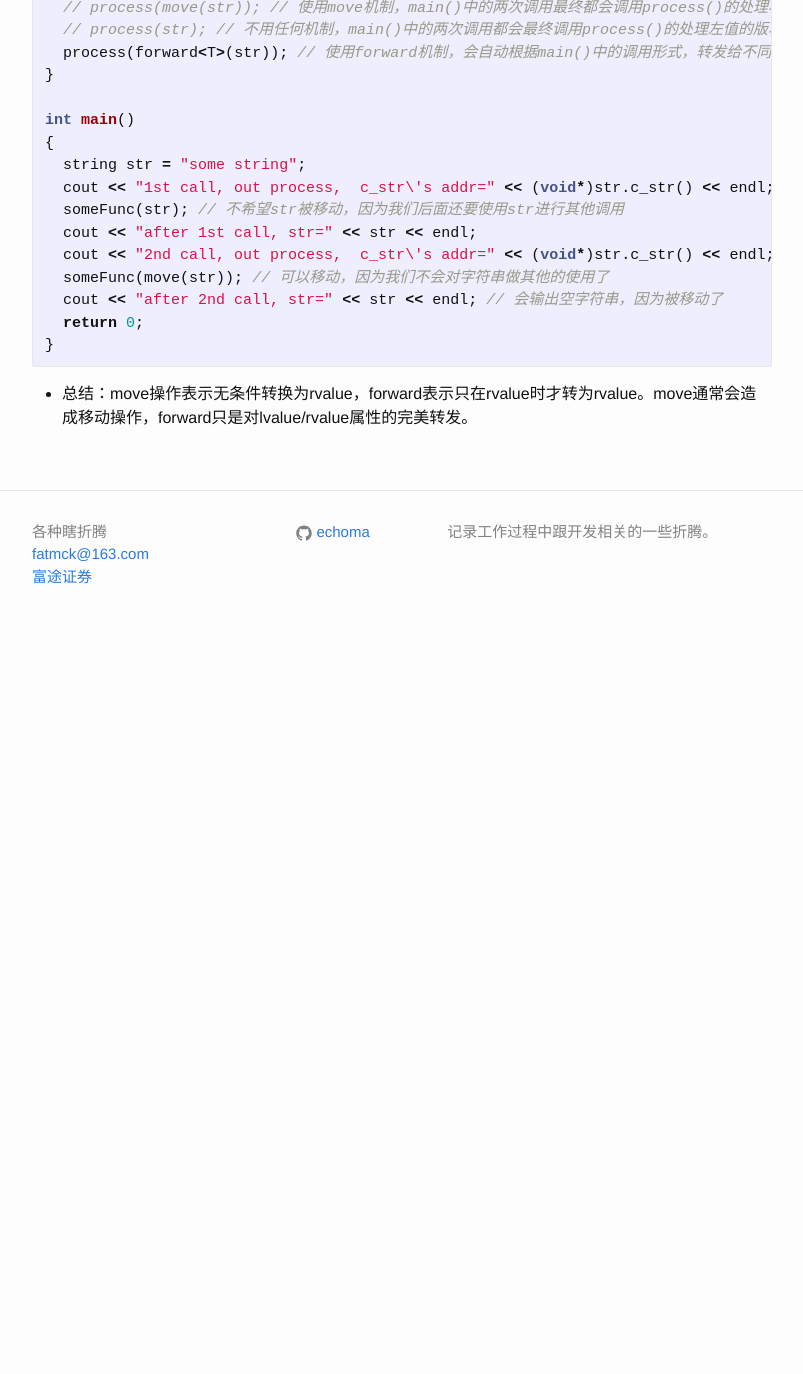
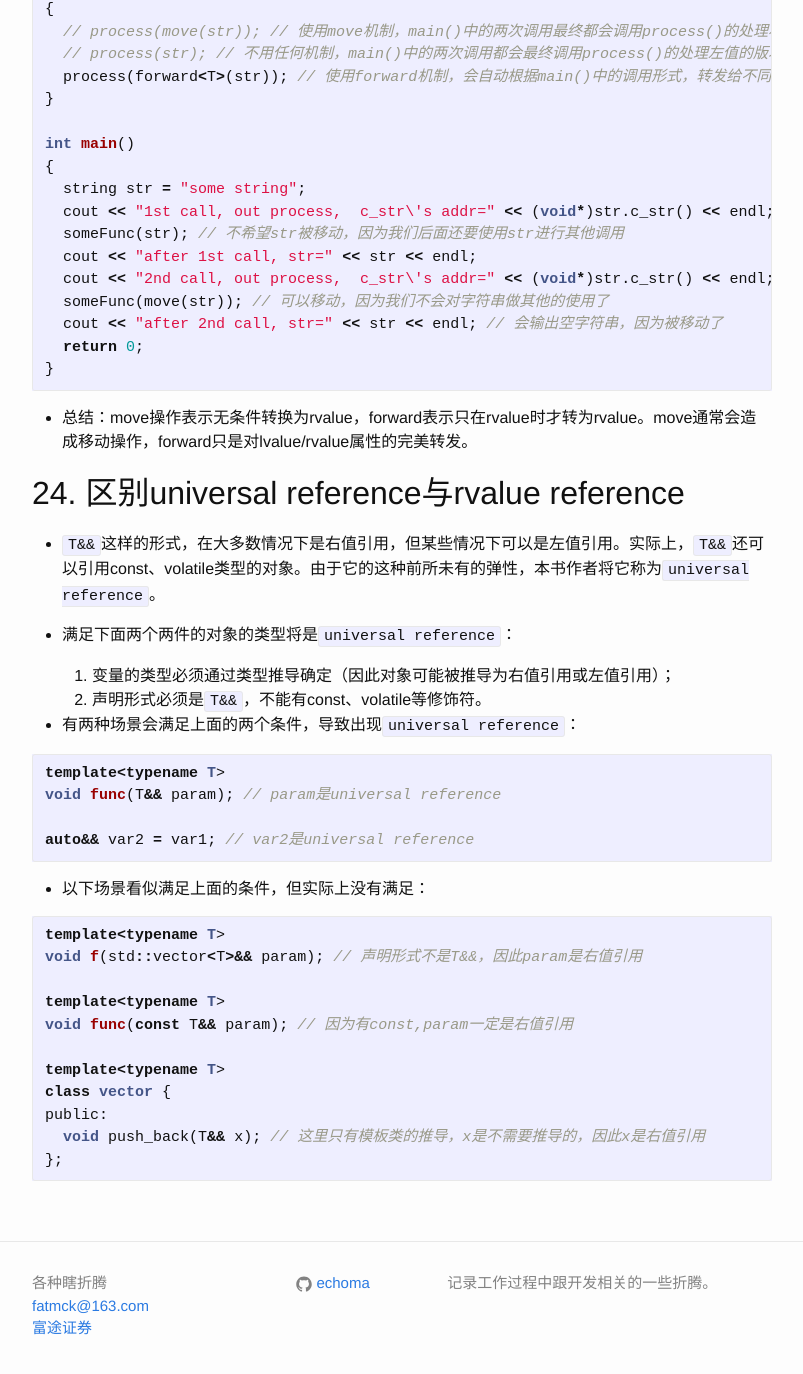
Before and after one commit to echoma/echoma.github.com, a Jekyll site: the page built from _posts/2017-05-05-effective-modern-cpp-chp05-rvalue-move-and-forward.markdown, in a window 1280 px wide and 1400 px high, scrolled down 1842 px. Shown: the top 1374 px of the window, without its empty margins (238-1041 px from the left). Built offline with Jekyll 4.4.1, drawn with Linux system fonts in a browser that asks for light colours; before the commit the page ends 2490 px from its top, so only the background shows below that; some of the changed text lies outside the part shown.

Commit message:
emc++ No.24

````diff
--- a/_posts/2017-02-27-effective-modern-cpp-chp01-type-deduction.markdown
+++ b/_posts/2017-02-27-effective-modern-cpp-chp01-type-deduction.markdown
@@ -186,7 +186,7 @@ f2(foo); // param是引用void(&)()，使不能修改值的
 
 * echo：有一个简单的规则判断自己对类型推导的判断是否正确，我们不考虑`通用引用`的情况（我们极少用），如果引数类型是A，则：
 
-  1. 推导出来的T永远不可能是A类型的指针或引用；
+  1. 推导出来的T永远不可能是A类型的指针或引用，只有参数的类型才可能是指针或引用；
   2. 而且，如果模板参数是传值，则推导出来的T永远不可能是引用和const。因为传值得到的参数是一个拷贝，有自己的地址，一定是可以修改的。
 
 ## 2. 了解auto类型推导
--- a/_posts/2017-05-05-effective-modern-cpp-chp05-rvalue-move-and-forward.markdown
+++ b/_posts/2017-05-05-effective-modern-cpp-chp05-rvalue-move-and-forward.markdown
@@ -91,3 +91,37 @@ int main()
 ```
 
 * 总结：move操作表示无条件转换为rvalue，forward表示只在rvalue时才转为rvalue。move通常会造成移动操作，forward只是对lvalue/rvalue属性的完美转发。
+
+## 24. 区别universal reference与rvalue reference
+
+* `T&&`这样的形式，在大多数情况下是右值引用，但某些情况下可以是左值引用。实际上，`T&&`还可以引用const、volatile类型的对象。由于它的这种前所未有的弹性，本书作者将它称为`universal reference`。
+
+* 满足下面两个两件的对象的类型将是`universal reference`：
+
+  1. 变量的类型必须通过类型推导确定（因此对象可能被推导为右值引用或左值引用）；
+  2. 声明形式必须是`T&&`，不能有const、volatile等修饰符。
+
+* 有两种场景会满足上面的两个条件，导致出现`universal reference`：
+
+```c++
+template<typename T>
+void func(T&& param); // param是universal reference
+
+auto&& var2 = var1; // var2是universal reference
+```
+
+* 以下场景看似满足上面的条件，但实际上没有满足：
+
+```c++
+template<typename T>
+void f(std::vector<T>&& param); // 声明形式不是T&&，因此param是右值引用
+
+template<typename T>
+void func(const T&& param); // 因为有const,param一定是右值引用
+
+template<typename T>
+class vector {
+public:
+  void push_back(T&& x); // 这里只有模板类的推导，x是不需要推导的，因此x是右值引用
+};
+```
````
